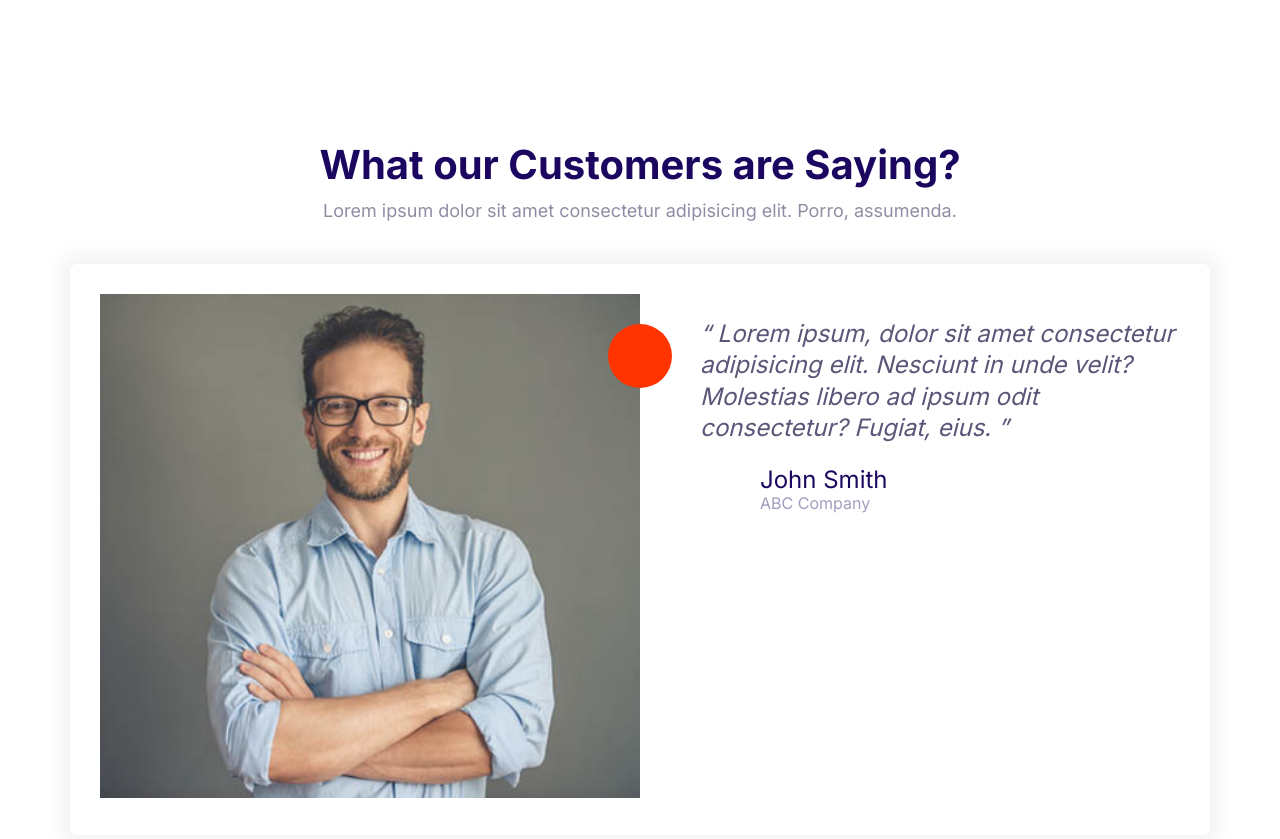
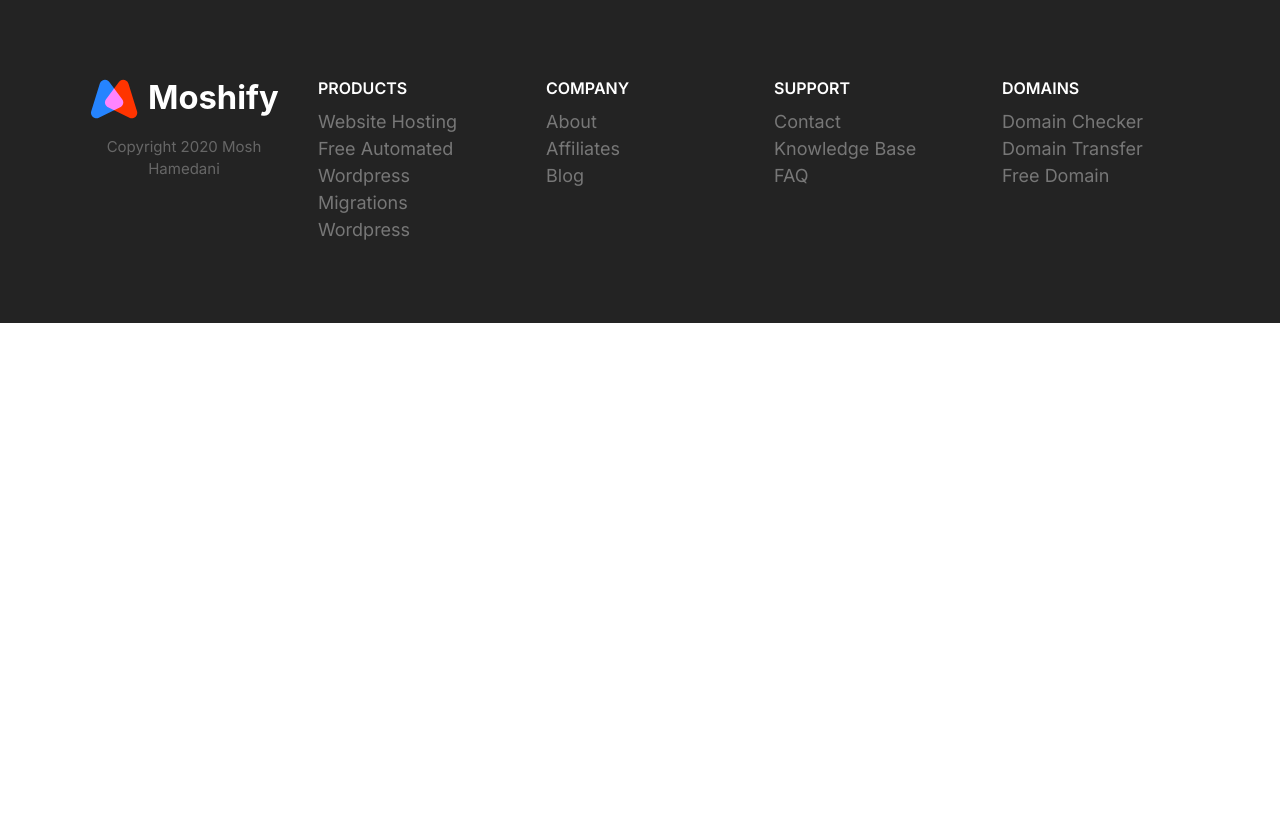
Before and after one commit to Nawaz22/Moshify, a plain HTML site: page index.html in a window 1280 px wide. After the commit the page ends 800 px from the top, so only its background shows below. Drawn offline with Linux system fonts and the light colour scheme.

Commit message:
Build the footer block component.

```diff
--- /dev/null
+++ b/components/block-footer.html
@@ -0,0 +1,70 @@
+<footer class="block block--dark footer">
+    <div class="container grid footer__sections">
+      <section class="collapsible collapsible--expanded footer__section">
+        <header class="collapsible__header">
+          <h2 class="collapsible__heading footer__heading">Products</h2>
+          <svg class="icon icon--white collapsible__chevron">
+            <use xlink:href="images/sprite.svg#chevron"></use>
+          </svg>
+        </header>
+        <div class="collapsible__content">
+          <ul class="list">
+            <li><a href="#">Website Hosting</a></li>
+            <li><a href="#">Free Automated Wordpress</a></li>
+            <li><a href="#">Migrations</a></li>
+            <li><a href="#">Wordpress</a></li>
+          </ul>
+        </div>
+      </section>
+      <section class="collapsible footer__section">
+        <header class="collapsible__header">
+          <h2 class="collapsible__heading footer__heading">Company</h2>
+          <svg class="icon icon--white collapsible__chevron">
+            <use xlink:href="images/sprite.svg#chevron"></use>
+          </svg>
+        </header>
+        <div class="collapsible__content">
+          <ul class="list">
+            <li><a href="#">About</a></li>
+            <li><a href="#">Affiliates</a></li>
+            <li><a href="#">Blog</a></li>
+          </ul>
+        </div>
+      </section>
+      <section class="collapsible footer__section">
+        <header class="collapsible__header">
+          <h2 class="collapsible__heading footer__heading">Support</h2>
+          <svg class="icon icon--white collapsible__chevron">
+            <use xlink:href="images/sprite.svg#chevron"></use>
+          </svg>
+        </header>
+        <div class="collapsible__content">
+          <ul class="list">
+            <li><a href="#">Contact</a></li>
+            <li><a href="#">Knowledge Base</a></li>
+            <li><a href="#">FAQ</a></li>
+          </ul>
+        </div>
+      </section>
+      <section class="collapsible footer__section">
+        <header class="collapsible__header">
+          <h2 class="collapsible__heading footer__heading">Domains</h2>
+          <svg class="icon icon--white collapsible__chevron">
+            <use xlink:href="images/sprite.svg#chevron"></use>
+          </svg>
+        </header>
+        <div class="collapsible__content">
+          <ul class="list">
+            <li><a href="#">Domain Checker</a></li>
+            <li><a href="#">Domain Transfer</a></li>
+            <li><a href="#">Free Domain</a></li>
+          </ul>
+        </div>
+      </section>
+      <section class="footer__brand">
+        <img src="images/logo.svg" alt="" />
+        <p class="footer__copyright">Copyright 2020 Mosh Hamedani</p>
+      </section>
+    </div>
+  </footer>
+  <script src="./js/main.js"></script>
--- a/css/styles.css
+++ b/css/styles.css
@@ -819,3 +819,79 @@ a {
     max-width: 700px;
   }
 }
+
+/* Footer */
+.footer{
+  background: #232323;
+}
+
+.footer a{
+  color: #777;
+  transition: color 0.3s;
+}
+
+.footer a:hover{
+  color: #fff;
+}
+
+.footer__section{
+  padding: 2rem;
+  border-bottom: 1px solid #393939;
+}
+
+.footer__section .list{
+  margin: 0;
+}
+
+.footer__heading{
+  text-transform: uppercase;
+  font-weight: 600;
+}
+
+.footer__brand{
+  margin-top: 5rem;
+  text-align: center;
+}
+
+.footer__brand img{
+  width: 100%;
+  max-width: 230px;
+}
+
+.footer__copyright{
+  font-size: 2.1rem;
+  color: #fff;
+  opacity: 0.3;
+}
+
+@media screen and (min-width: 768px){
+  .footer__sections{
+    grid-template-columns: repeat(auto-fit, minmax(10rem, 1fr));
+  }
+
+  .footer .collapsible__chevron{
+    display: none;
+  }
+
+  .footer .collapsible__content{
+    opacity: 1;
+    max-height: 100%;
+  }
+
+  .footer__brand{
+    order: -1;
+    margin-top: 1rem;
+  }
+
+  .footer__copyright{
+    font-size: 1.5rem;
+  }
+
+  .footer__section{
+    border: 0;
+  }
+
+  .footer__heading{
+    font-size: 1.6rem;
+  }
+}
--- a/index.html
+++ b/index.html
@@ -16,50 +16,75 @@
     <link rel="stylesheet" href="css/styles.css" />
   </head>
   <body>
-    <section class="block">
-      <header class="block__header">
-        <h2>What our Customers are Saying?</h2>
-        <p>
-          Lorem ipsum dolor sit amet consectetur adipisicing elit. Porro,
-          assumenda.
-        </p>
+    <footer class="block block--dark footer">
+      <div class="container grid footer__sections">
+        <section class="collapsible collapsible--expanded footer__section">
+          <header class="collapsible__header">
+            <h2 class="collapsible__heading footer__heading">Products</h2>
+            <svg class="icon icon--white collapsible__chevron">
+              <use xlink:href="images/sprite.svg#chevron"></use>
+            </svg>
           </header>
-      <div class="container">
-        <body style="padding: 5rem">
-          <div class="card testimonial">
-            <div class="grid grid--1x2">
-              <div class="testimonial__image">
-                <img src="images/testimonial.jpg" alt="A happy, smiling customer" />
-                <span class="icon-container icon-container--accent">
-                  <svg class="icon icon--white icon--small">
-                    <use xlink:href="images/sprite.svg#quotes"></use>
+          <div class="collapsible__content">
+            <ul class="list">
+              <li><a href="#">Website Hosting</a></li>
+              <li><a href="#">Free Automated Wordpress</a></li>
+              <li><a href="#">Migrations</a></li>
+              <li><a href="#">Wordpress</a></li>
+            </ul>
+          </div>
+        </section>
+        <section class="collapsible footer__section">
+          <header class="collapsible__header">
+            <h2 class="collapsible__heading footer__heading">Company</h2>
+            <svg class="icon icon--white collapsible__chevron">
+              <use xlink:href="images/sprite.svg#chevron"></use>
             </svg>
-                </span>
+          </header>
+          <div class="collapsible__content">
+            <ul class="list">
+              <li><a href="#">About</a></li>
+              <li><a href="#">Affiliates</a></li>
+              <li><a href="#">Blog</a></li>
+            </ul>
           </div>
-              <blockquote class="quote">
-                <p class="quote__text">
-                  Lorem ipsum, dolor sit amet consectetur adipisicing elit. Nesciunt
-                  in unde velit? Molestias libero ad ipsum odit consectetur? Fugiat,
-                  eius.
-                </p>
-                <footer>
-                  <div class="media">
-                    <div class="media__image">
-                      <svg class="icon icon--primary quote__line">
-                        <use xlink:href="images/sprite.svg#line"></use>
+        </section>
+        <section class="collapsible footer__section">
+          <header class="collapsible__header">
+            <h2 class="collapsible__heading footer__heading">Support</h2>
+            <svg class="icon icon--white collapsible__chevron">
+              <use xlink:href="images/sprite.svg#chevron"></use>
             </svg>
+          </header>
+          <div class="collapsible__content">
+            <ul class="list">
+              <li><a href="#">Contact</a></li>
+              <li><a href="#">Knowledge Base</a></li>
+              <li><a href="#">FAQ</a></li>
+            </ul>
           </div>
-                    <div class="media__body">
-                      <h3 class="media__title quote__author">John Smith</h3>
-                      <p class="quote__organization">ABC Company</p>
+        </section>
+        <section class="collapsible footer__section">
+          <header class="collapsible__header">
+            <h2 class="collapsible__heading footer__heading">Domains</h2>
+            <svg class="icon icon--white collapsible__chevron">
+              <use xlink:href="images/sprite.svg#chevron"></use>
+            </svg>
+          </header>
+          <div class="collapsible__content">
+            <ul class="list">
+              <li><a href="#">Domain Checker</a></li>
+              <li><a href="#">Domain Transfer</a></li>
+              <li><a href="#">Free Domain</a></li>
+            </ul>
           </div>
+        </section>
+        <section class="footer__brand">
+          <img src="images/logo.svg" alt="" />
+          <p class="footer__copyright">Copyright 2020 Mosh Hamedani</p>
+        </section>
       </div>
     </footer>
-              </blockquote>
-            </div>
-          </div>
-        </body>
-      </div>
-    </section>
+    <script src="./js/main.js"></script>
   </body>
 </html>
```
Lines whose indentation alone changed are shown as unchanged.
